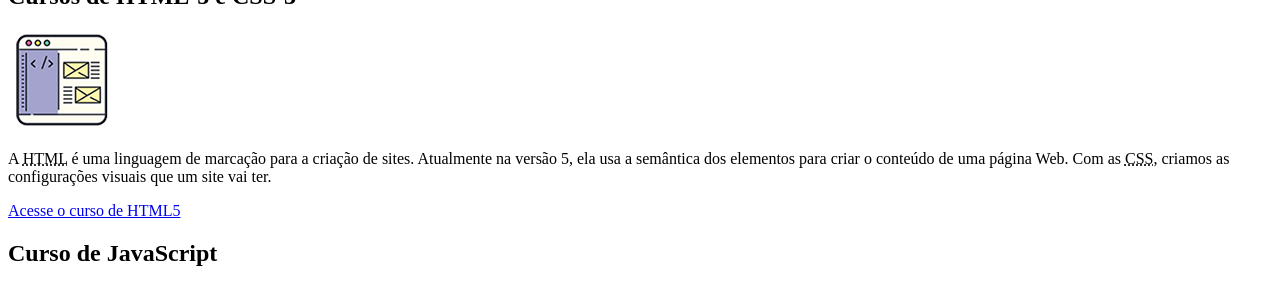
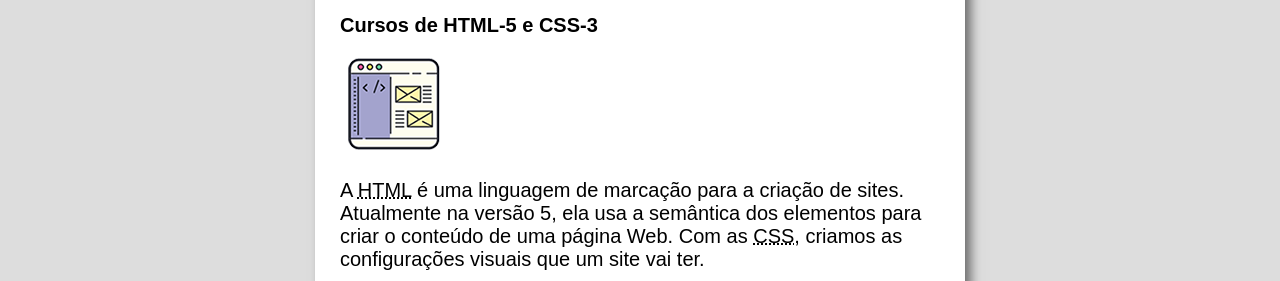
Before and after one commit to HumbertoEliaSoares01/projetoSite, a plain HTML site: page index.html in a window 1280 px wide. Shown: the part 97-378 px from the top of the page. Drawn offline with Linux system fonts and the light colour scheme.

Commit message:
alterações no design

```diff
--- a/estilos/style.css
+++ b/estilos/style.css
@@ -1,3 +1,4 @@
+/*  *{ = "configuração padrão" */
 *{
     font-family: Arial, Helvetica, sans-serif;
     font-size: 20px;
@@ -11,5 +12,5 @@ main{
     width: 600px;
     margin: auto;
     padding: 25px;
-    box-shadow: 6px 6px 10px rgba(0, 0, 0, 0.473);
+    box-shadow: 6px 6px 10px rgba(0, 0, 0, 0.5);
 }
--- a/index.html
+++ b/index.html
@@ -4,6 +4,7 @@
     <meta charset="UTF-8">
     <meta name="viewport" content="width=device-width, initial-scale=1.0">
     <link rel="shortcut icon" href="curso em video.ico" type="image/x-icon">
+    <link rel="stylesheet" href="estilos/style.css">
     <title>Site Curso em Vídeo</title>
 </head>
 <body>
```
